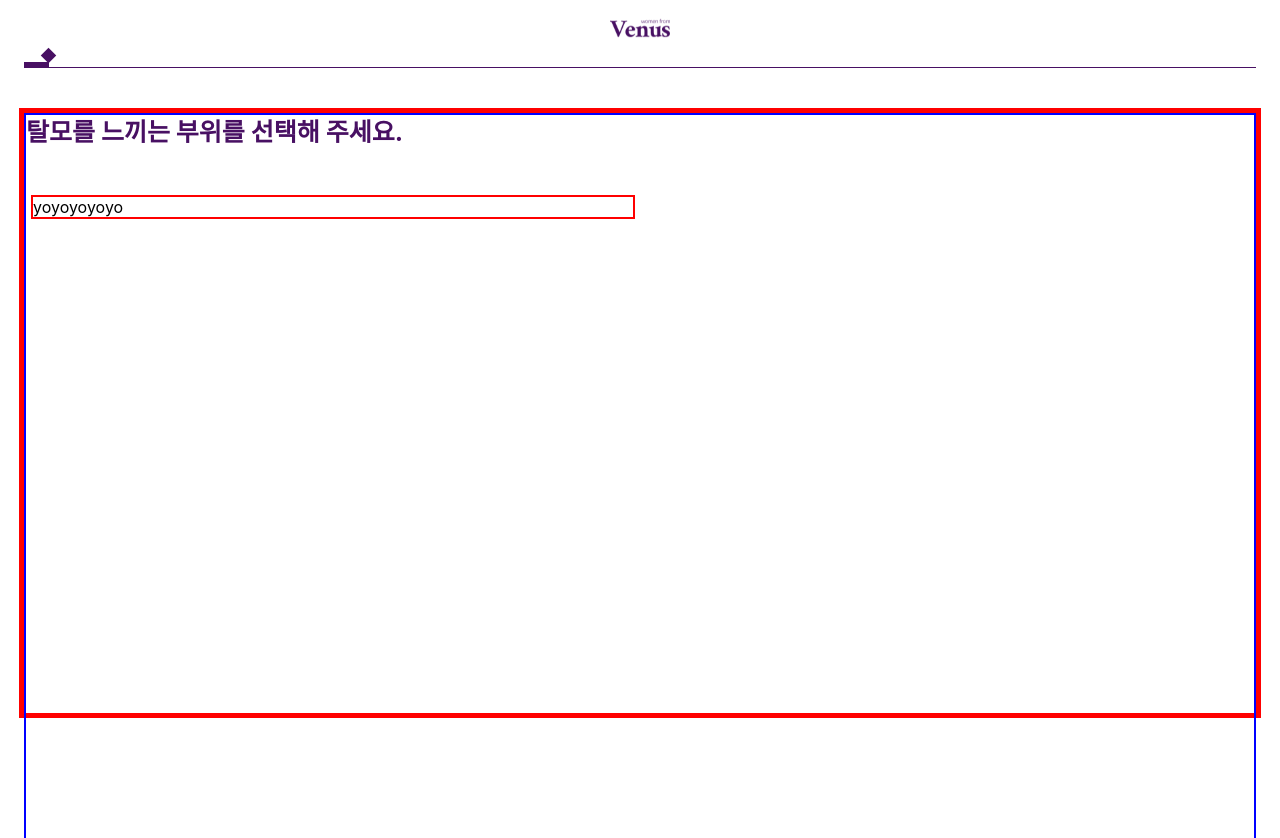
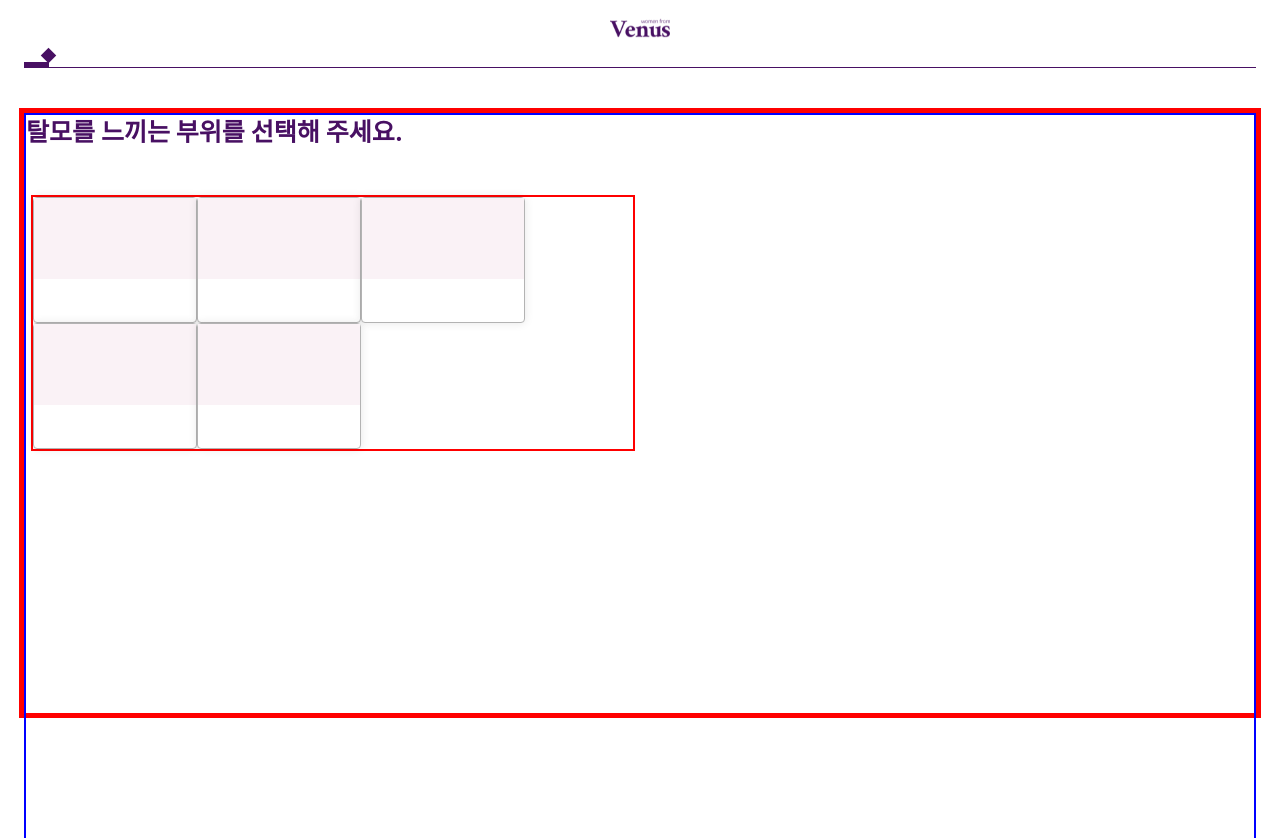
Before and after one commit to jhoh96/random-components, a React (Create React App) app: page / in a window 1280 px wide. Built offline with nearby package versions, Linux system fonts and the light colour scheme.

Commit message:
type fix

```diff
--- a/src/mobile/survey/components/SurveyButtonSquare.tsx
+++ b/src/mobile/survey/components/SurveyButtonSquare.tsx
@@ -4,7 +4,8 @@ import { useState, useEffect } from "react";
 // css
 import "../styling/buttonStyling.scss";
 
-export default function SurveyButtonSquare() {
+export default function SurveyButtonSquare(props: any) {
+  const { text } = props;
   return (
     <div className="survey-btn-container">
       <button
@@ -15,7 +16,7 @@ export default function SurveyButtonSquare() {
         <div className="survey-btn-sq-img">
           <img src="" />
         </div>
-        <div className="survey-btn-sq-text">{"text"}</div>
+        <div className="survey-btn-sq-text">{text}</div>
       </button>
     </div>
   );
--- a/src/mobile/survey/containers-frames/SurveyFrame.tsx
+++ b/src/mobile/survey/containers-frames/SurveyFrame.tsx
@@ -6,6 +6,7 @@ import { motion, useIsPresent } from "framer-motion";
 import ProgressBar from "../../../general/components/ProgressBar";
 import VenusHeaderMobile from "../../../general/components/headers/VenusHeaderMobile";
 import Questions from "../questions/Questions";
+import { BasicQuestion } from "../questions/Basic/BasicQuestion";
 
 // testing purposes
 
@@ -28,40 +29,59 @@ export default function SurveyFrame() {
   }, [completed]);
 
   // MOCK DATA for Testing Purposes
-  const mockData = [
-    {
-      questionNumber: 1,
-      questionTitle: "탈모를 느끼는 부위를 선택해 주세요.",
-      questionType: "single",
-      answers: ["yo", "this", "is", "a", "test"],
-      answerCount: 5,
-      buttonType: "square",
-    },
-    {
-      questionNumber: 2,
-      questionTitle: "언제부터 탈모증상을 느끼기 시작했나요?",
-      questionType: "single",
-      answers: ["yo", "this", "is", "a", "test"],
-      answerCount: 5,
-      buttonType: "rect",
-    },
-    {
-      questionNumber: 3,
-      questionTitle: "최근 두피가 가렵거나 예민해진 것 같나요?",
-      questionType: "multiple",
-      answers: ["yo", "this", "is", "a", "test"],
-      answerCount: 2,
-      buttonType: "square",
-    },
-    {
-      questionNumber: 4,
-      questionTitle: "최근 두피가 가렵거나 예민해진 것 같나요?",
-      questionType: "single",
-      answers: ["yo", "this", "is", "a", "test"],
-      answerCount: 4,
-      buttonType: "square",
-    },
-  ];
+  let questionOne = new BasicQuestion(
+    1,
+    "탈모를 느끼는 부위를 선택해 주세요.",
+    "single",
+    ["yo", "this", "is", "a", "test"],
+    5,
+    "square"
+  );
+
+  let questionTwo = new BasicQuestion(
+    2,
+    "언제부터 탈모증상을 느끼기 시작했나요?",
+    "single",
+    ["yo", "this", "is", "another", "test"],
+    5,
+    "rect"
+  );
+
+  const mockData = [questionOne, questionTwo];
+  // const mockData = [
+  //   {
+  //     questionNumber: 1,
+  //     questionTitle: "탈모를 느끼는 부위를 선택해 주세요.",
+  //     questionType: "single",
+  //     answers: ["yo", "this", "is", "a", "test"],
+  //     answerCount: 5,
+  //     buttonType: "square",
+  //   },
+  //   {
+  //     questionNumber: 2,
+  //     questionTitle: "언제부터 탈모증상을 느끼기 시작했나요?",
+  //     questionType: "single",
+  //     answers: ["yo", "this", "is", "a", "test"],
+  //     answerCount: 5,
+  //     buttonType: "rect",
+  //   },
+  //   {
+  //     questionNumber: 3,
+  //     questionTitle: "최근 두피가 가렵거나 예민해진 것 같나요?",
+  //     questionType: "multiple",
+  //     answers: ["yo", "this", "is", "a", "test"],
+  //     answerCount: 2,
+  //     buttonType: "square",
+  //   },
+  //   {
+  //     questionNumber: 4,
+  //     questionTitle: "최근 두피가 가렵거나 예민해진 것 같나요?",
+  //     questionType: "single",
+  //     answers: ["yo", "this", "is", "a", "test"],
+  //     answerCount: 4,
+  //     buttonType: "square",
+  //   },
+  // ];
 
   return (
     <div className="survey-frame-container">
@@ -69,7 +89,7 @@ export default function SurveyFrame() {
       <ProgressBar completed={completed} toggle={aniToggle}></ProgressBar>
       <div className="survey-container">
         {/* <Questions question={mockData} /> */}
-        {mockData.map((item, key) => {
+        {mockData.map((item: any, key) => {
           return <Questions key={key} question={item}></Questions>;
         })}
       </div>
--- a/src/mobile/survey/questions/Basic/BasicQuestion.ts
+++ b/src/mobile/survey/questions/Basic/BasicQuestion.ts
@@ -14,13 +14,14 @@ export class BasicQuestion {
     questionNumber: number,
     questionTitle: string,
     questionType: string,
+    answers: any[],
     answerCount: number,
     buttonType: string
   ) {
     this.questionNumber = questionNumber;
     this.questionTitle = questionTitle;
     this.questionType = questionType;
-    this.answers = [];
+    this.answers = answers;
     this.answerCount = answerCount;
     this.buttonType = buttonType;
   }
--- a/src/mobile/survey/questions/Questions.tsx
+++ b/src/mobile/survey/questions/Questions.tsx
@@ -9,69 +9,49 @@ import SurveyButtonSquare from "../components/SurveyButtonSquare";
 // css
 import "../styling/questionStyling.scss";
 
-interface QuestionConfig {
-  number?: Number;
-  title?: String;
-}
+// TODO: Questions component shouldn't be the one calling new instance of BasicQuestion.
+// SurveyFrame should call basic question objects, populate array then push props to this component
+type questionProps = {
+  question: BasicQuestion;
+};
 
 /**
  * Default question component
  * @returns formatted question / survey questionnaires with getters & setters
  */
-export default function Questions(props: any) {
+export default function Questions(props: questionProps) {
   const { question } = props;
+  const [questionNumber, setQuestionNumber] = useState<number>(0);
   const [number, setNumber] = useState<number>();
   const [title, setTitle] = useState<string>();
-  const [answer, setAnswer] = useState<string>("");
-  const [buttonType, setButtonType] = useState<string>("");
-  const [answerCount, setAnswerCount] = useState<number>(0);
-  const [buttons, setButtons] = useState<any>([]);
+  const [answers, setAnswers] = useState<any>([]);
+  const [answerCount, setAnswerCount] = useState<number>();
+  const [buttonType, setButtonType] = useState<string>();
 
   useEffect(() => {
-    const basicQuestion = new BasicQuestion(
-      question.questionNumber,
-      question.questionTitle,
-      question.questionType,
-      question.answerCount,
-      question.buttonType
-    );
-    setNumber(basicQuestion.getQuestionNumber());
-    setTitle(basicQuestion.getQuestionTitle());
-    setButtonType(basicQuestion.getButtonType());
-    setAnswerCount(basicQuestion.getAnswerCount());
-    for (let i = 0; i < answerCount; i++) {
-      buttons.push(i);
-    }
+    setQuestionNumber(question.getQuestionNumber());
+    setNumber(question.getQuestionNumber());
+    setTitle(question.getQuestionTitle());
+    setAnswers(question.getAnswers());
+    setAnswerCount(question.getAnswerCount());
+    setButtonType(question.getButtonType());
+
+    // console.log(buttonType)
   });
 
   // TODO: Store answer object inside answers array in questions
   // each answer obj in array can have a boolean value
   // each clicked (true) can be assigned different styles
 
-  //   const DisplayButtons = () => {
-  //     let counter = [];
-  //     for (let i = 0; i < answerCount; i++) {
-  //       counter.push(i);
-  //     }
-
-  //     if (buttonType === "square") {
-  //       counter.map((key) => {
-  //         return <SurveyButtonSquare key={key}></SurveyButtonSquare>;
-  //       });
-  //     }
-  //     return <></>;
-  //   };
-
-  const AnswerButtons = (type: any) => {
-    if (type === "square") {
+  const AnswerButtons = () => {
+    if (buttonType === "square") {
       return <SurveyButtonSquare></SurveyButtonSquare>;
     }
-    return <>yo</>;
+    return <>test</>;
   };
 
   return (
     <div className="survey-question-mobile">
-      {/* <div>{number}</div> */}
       <div className="survey-question-title">{title}</div>
       <div
         className="button-container"
@@ -83,24 +63,9 @@ export default function Questions(props: any) {
           marginTop: "45px",
         }}
       >
-        {/* <form style={{ display: "flex", flexDirection: "column" }}>
-          <input
-            defaultValue={answer}
-            onChange={(e) => {
-              setAnswer(e.target.value);
-            }}
-          ></input>
-          <button
-            style={{ height: "25px", width: "25px" }}
-            onClick={(e) => {
-              e.preventDefault();
-              console.log(answer);
-            }}
-          ></button>
-        </form> */}
         <div className="survey-question-buttons">
-          {question.answers.map((item: string) => {
-            return <AnswerButtons type={buttonType}></AnswerButtons>;
+          {answers.map((item: any) => {
+            return <AnswerButtons ></AnswerButtons>;
           })}
         </div>
       </div>
```
